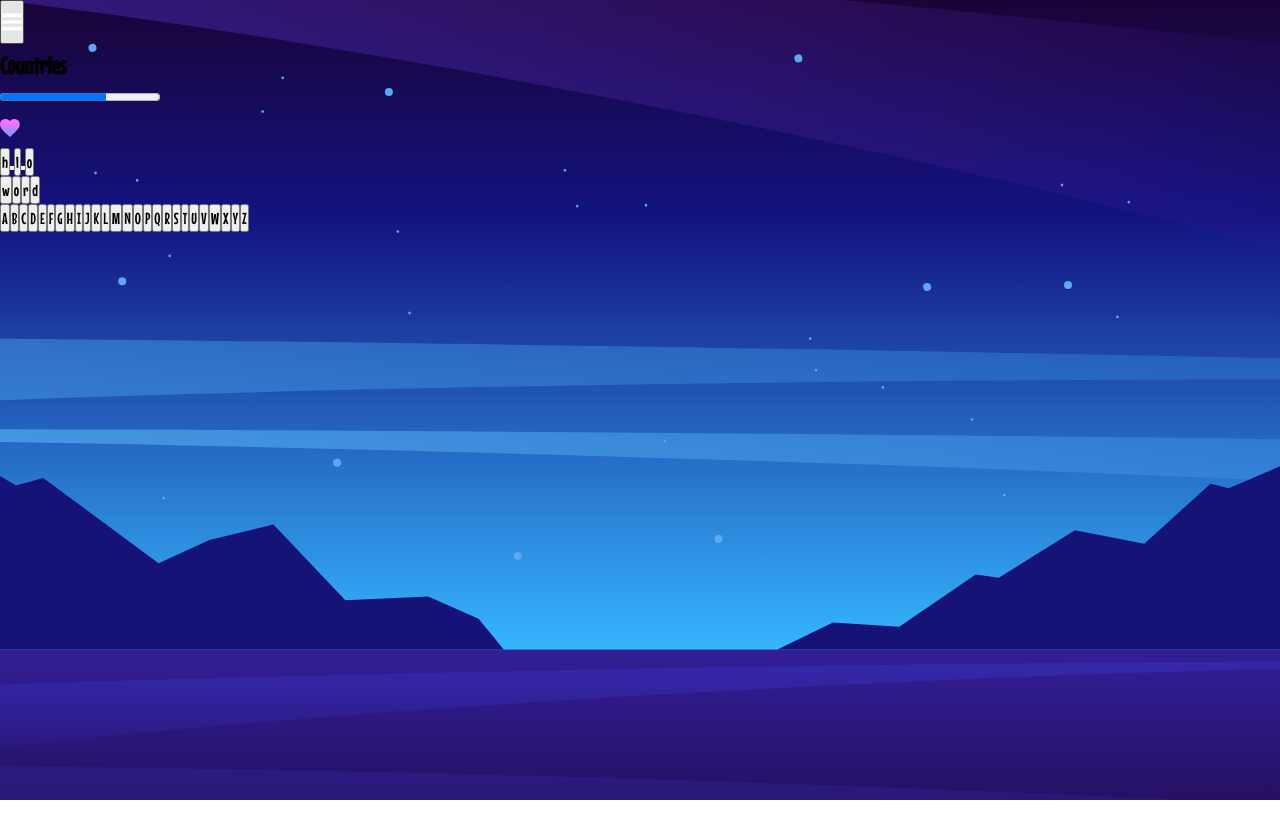
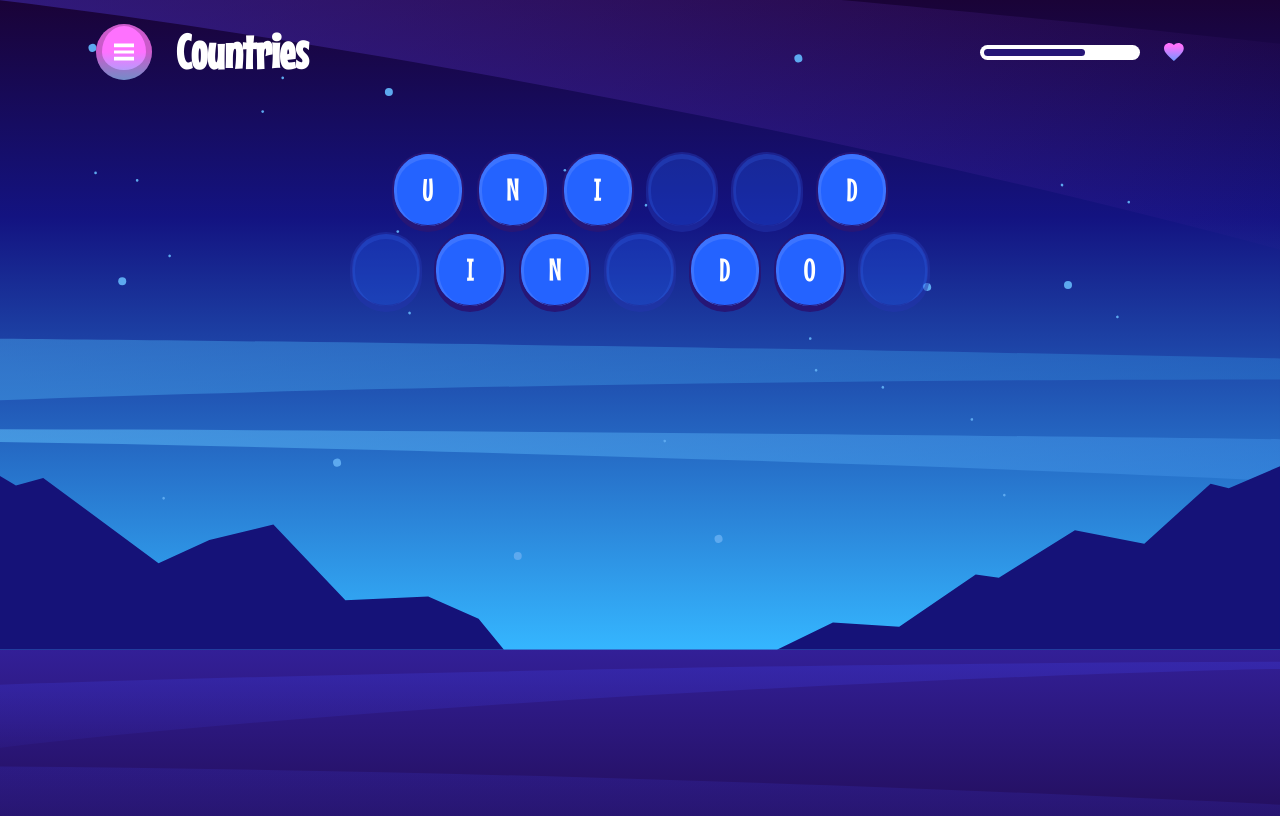
Before and after one commit to g1alexander/hangman_game, a Next.js app: page /game in a window 1280 px wide. Built offline with nearby package versions, Linux system fonts and the light colour scheme.

Commit message:
feat: playable letter

```diff
--- a/src/app/game/page.tsx
+++ b/src/app/game/page.tsx
@@ -12,18 +12,18 @@ import PlayableLetter from "@/components/PlayableLetter";
 export default function Page() {
   // console.log("hello world".split(" ").length);
 
-  const [letter, setLetter] = useState("h-l-o word");
+  const [letter, setLetter] = useState("uni--d -in-do-");
 
   return (
-    <main className="game">
-      <header>
-        <article>
-          <Button onClick={() => console.log("h")} color="btn-pink">
+    <main className="container-2">
+      <header className="game-grid-header">
+        <article className="game-grid-header-article justify-start">
+          <Button onClick={() => console.log("h")} color="btn-navigation">
             <Image src={MenuIcon} alt="back" width={20} height={40} priority />
           </Button>
           <h1>Countries</h1>
         </article>
-        <article>
+        <article className="game-grid-header-article justify-end">
           <progress max="3" value="2" />
           <Image src={lifeGame} alt="back" width={20} height={40} priority />
         </article>
@@ -41,13 +41,13 @@ export default function Page() {
         ))}
       </section>
 
-      <section className="grid-letters">
+      {/* <section className="grid-letters">
         {alphabet.map(({ letter, isActive }) => (
           <KeyboardLetter key={letter} isActive={isActive}>
             {letter}
           </KeyboardLetter>
         ))}
-      </section>
+      </section> */}
     </main>
   );
 }
--- a/src/components/PlayableLetter.tsx
+++ b/src/components/PlayableLetter.tsx
@@ -8,14 +8,8 @@ export default function PlayableLetter({
   isActive,
 }: PlayableLetterProps) {
   return (
-    <button className="playable-letter">
-      <div className={`playable-letter__container1 ${!isActive && "disabled"}`}>
-        <div
-          className={`playable-letter__container2 ${!isActive && "disabled"}`}
-        >
-          {isActive && children}
-        </div>
-      </div>
+    <button className="btn btn-blue border-radius-70" disabled={!isActive}>
+      {isActive && children}
     </button>
   );
 }
--- /dev/null
+++ b/src/styles/app/game.css
@@ -0,0 +1,50 @@
+.game-grid-header {
+  margin-top: 1rem;
+  display: grid;
+  grid-template-columns: 1fr 1fr;
+  justify-content: space-between;
+  width: 100%;
+}
+
+.game-grid-header-article {
+  display: flex;
+  align-items: center;
+}
+.game-grid-header-article.justify-start {
+  justify-content: start;
+}
+
+.game-grid-header-article.justify-end {
+  justify-content: end;
+}
+
+.game-grid-header h1 {
+  color: rgba(var(--color-white), 1);
+}
+.game-grid-header progress {
+  -webkit-appearance: none;
+  -moz-appearance: none;
+  appearance: none;
+  border: none;
+  height: 15px;
+  border-radius: 20px;
+  background-color: #fff;
+  padding: 2px;
+  color: rgba(var(--color-dark-navy), 1);
+}
+
+.game-grid-header progress::-webkit-progress-bar {
+  background-color: #fff;
+  padding: 2px;
+  border-radius: 20px;
+}
+
+.game-grid-header progress::-webkit-progress-value {
+  background-color: rgba(var(--color-dark-navy), 1);
+  border-radius: 20px;
+}
+
+.game-grid-header progress::-moz-progress-bar {
+  background-color: rgba(var(--color-dark-navy), 1);
+  border-radius: 20px;
+}
--- a/src/styles/components/btns.css
+++ b/src/styles/components/btns.css
@@ -76,3 +76,22 @@
 .border-radius-30::after {
   border-radius: 30px;
 }
+
+.btn-blue:disabled {
+  background-color: rgba(var(--color-blue), 0.3);
+  border: none;
+  cursor: not-allowed;
+  border-top: 2px solid rgba(var(--color-dark-navy), 0.3);
+  border-left: 3px solid rgba(var(--color-dark-navy), 0.3);
+  border-right: 3px solid rgba(var(--color-dark-navy), 0.3);
+  border-bottom: 7px solid rgba(var(--color-dark-navy), 0.3);
+}
+.btn-blue:disabled::after {
+  border-left: 3px solid rgba(var(--color-blue-border), 0.2);
+  border-right: 3px solid rgba(var(--color-blue-border), 0.2);
+  border-top: 5px solid rgba(var(--color-blue-border), 0.2);
+}
+
+.btn-blue:disabled::hover {
+  background-color: rgba(var(--color-blue), 0.3);
+}
--- /dev/null
+++ b/src/styles/components/playable-letter.css
@@ -0,0 +1,17 @@
+.playable_letter {
+  margin-top: 4rem;
+  margin-bottom: 4rem;
+}
+.playable_letter div {
+  display: flex;
+  gap: 0.8rem;
+  position: relative;
+  margin: 0 auto;
+  justify-content: center;
+  align-items: center;
+}
+.playable_letter button {
+  width: 4.5rem;
+  height: 5rem;
+  align-items: center;
+}
--- a/src/styles/config/responsive.css
+++ b/src/styles/config/responsive.css
@@ -38,6 +38,16 @@
   }
   .btn {
     font-size: xx-large;
+  }
+
+  .game-grid-header h1 {
+    font-size: 3rem;
+  }
+  .game-grid-header-article {
+    gap: 1.5rem;
+  }
+  .playable_letter div {
+    width: 70%;
   }
 }
 
@@ -134,4 +144,16 @@
   .btn {
     font-size: x-large;
   }
+  .game-grid-header-article {
+    gap: 1rem;
+  }
+  .game-grid-header h1 {
+    font-size: 2rem;
+  }
+  .game-grid-header progress {
+    width: 70px;
+  }
+  .playable_letter div {
+    width: 100%;
+  }
 }
--- a/src/styles/main.css
+++ b/src/styles/main.css
@@ -2,7 +2,10 @@
 @import url("./config/globals.css");
 @import url("./config/responsive.css");
 /* --------- */
+@import url("./app/game.css");
+/* --------- */
 @import url("./components/card.css");
 @import url("./components/btns.css");
 @import url("./components/how-to-play.css");
-@import url("./components//pick-a-category.css");
+@import url("./components/pick-a-category.css");
+@import url("./components/playable-letter.css");
```
